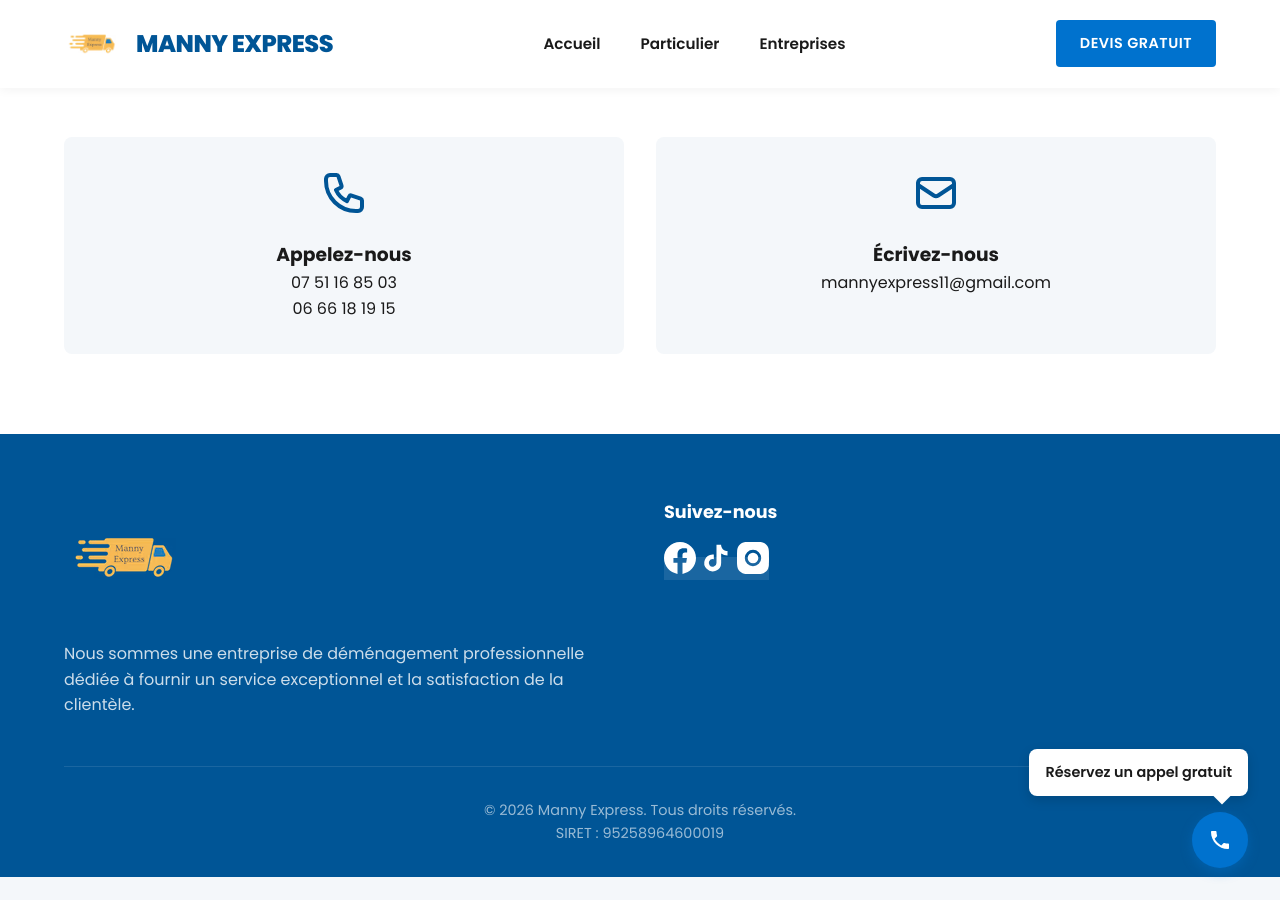
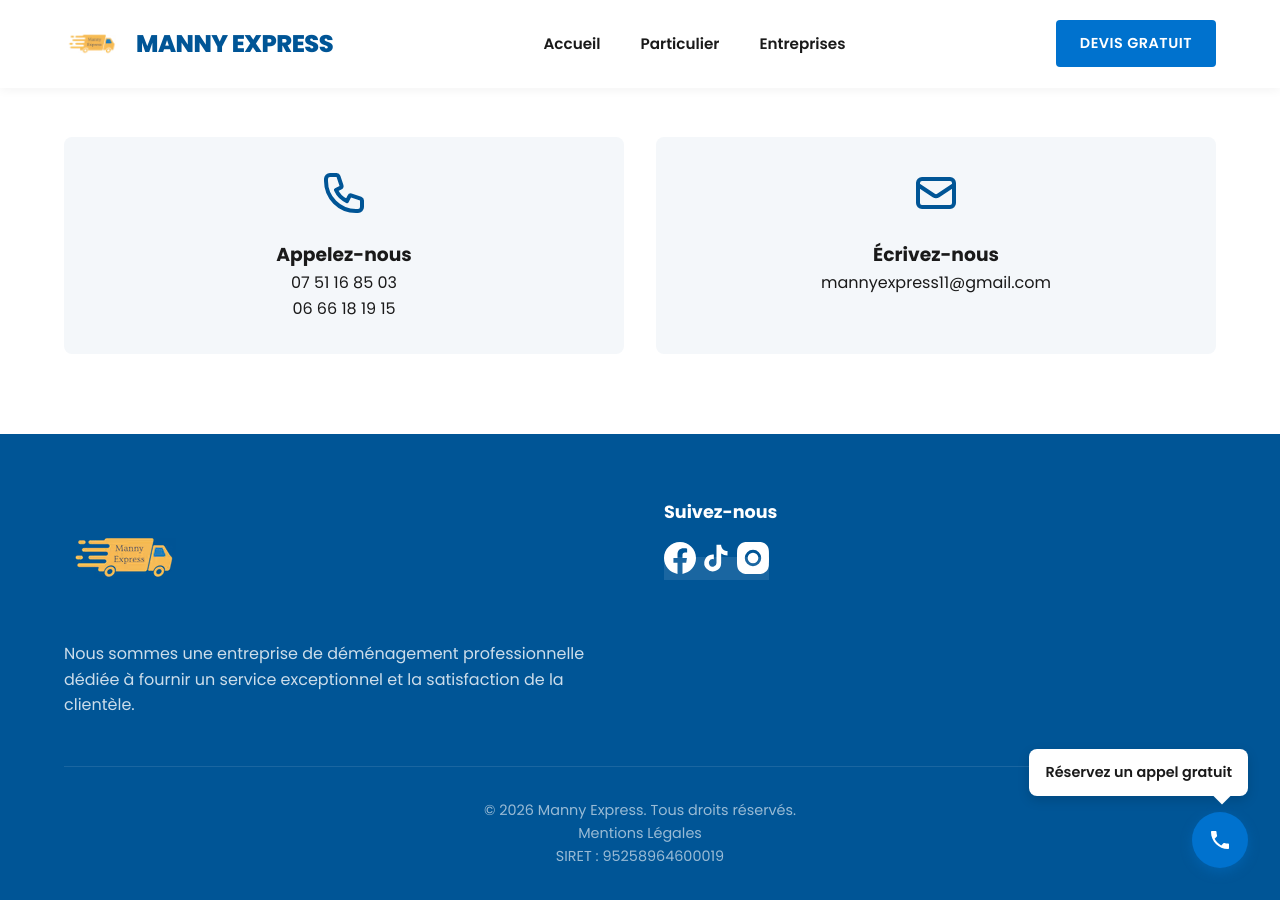
Before and after one commit to billoosijok/mannyexpress, a Jekyll site: the page built from index.html, in a window 1280 px wide and 900 px high, scrolled down 4659 px. Built offline with Jekyll 4.4.1, drawn with Linux system fonts in a browser that asks for light colours; before the commit the page ends 5536 px from its top, so only the background shows below that.

Commit message:
Update footer.html

```diff
--- a/_includes/footer.html
+++ b/_includes/footer.html
@@ -41,9 +41,11 @@
         </div>
         <div class="footer-bottom">
             <p>
-                &copy; {{ site.time | date: '%Y' }} Manny Express. Tous droits réservés. <br>
-                SIRET : 95258964600019
-            </p>
+                &copy; {{ site.time | date: '%Y' }} Manny Express. Tous droits réservés.
+               <br>
+<a href="{{ site.baseurl }}/mentions-legales">Mentions Légales</a>
+<br>
+SIRET : 95258964600019
         </div>
     </div>
 </footer>
```
